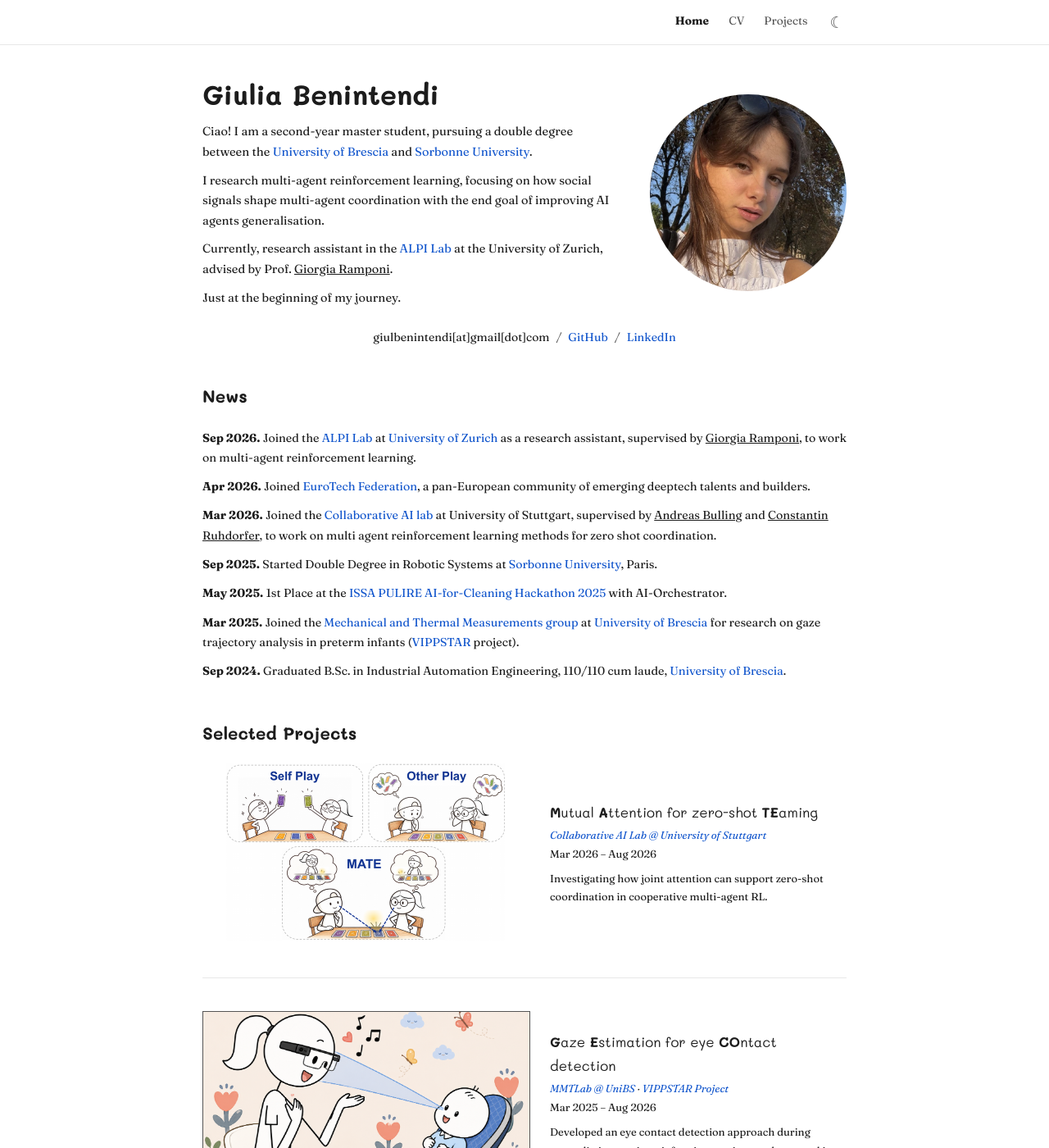
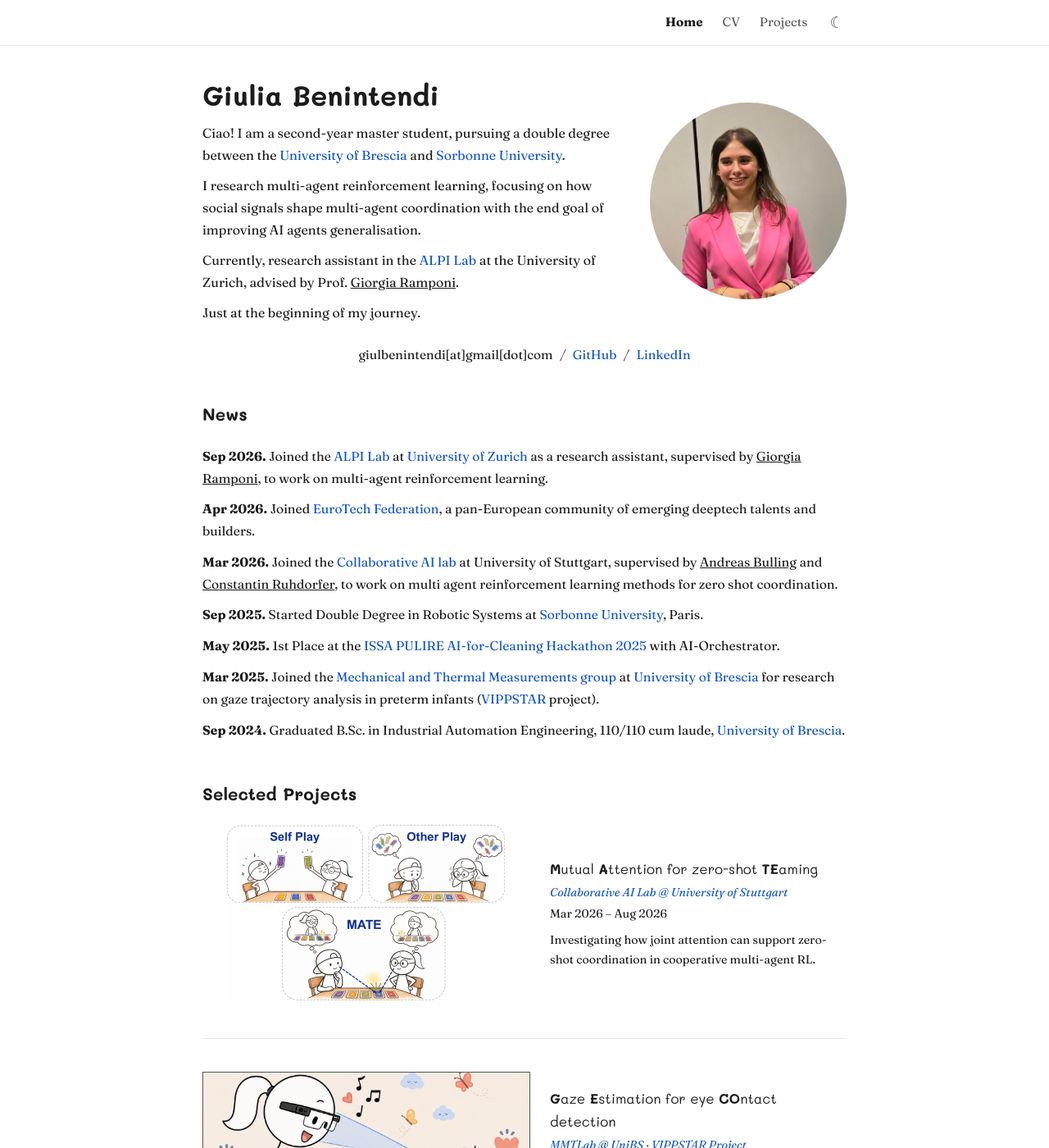
Before and after one commit to giuliabenintendi/giuliabenintendi.github.io, a Jekyll site: the page built from index.html, in a window 1280 px wide and 1400 px high. Shown: the whole window at 82% size. Built offline with Jekyll 4.4.1, drawn with Linux system fonts in a browser that asks for light colours.

Commit message:
restore previous profile photo, enlarge body text

```diff
--- a/assets/css/style.css
+++ b/assets/css/style.css
@@ -101,7 +101,7 @@ a.person-link {
 
 .nav-links a {
   color: var(--text-secondary);
-  font-size: 0.86rem;
+  font-size: 0.95rem;
   font-weight: 400;
   transition: color 0.2s;
 }
@@ -168,7 +168,7 @@ a.person-link {
 
 .hero-text .tagline {
   color: var(--text);
-  font-size: 0.91rem;
+  font-size: 1.0rem;
   line-height: 1.7;
 }
 
@@ -183,7 +183,7 @@ a.person-link {
 /* ── Social Links ── */
 .social-links {
   margin-bottom: 2.5rem;
-  font-size: 0.88rem;
+  font-size: 0.97rem;
   line-height: 1.8;
   text-align: center;
 }
@@ -213,7 +213,7 @@ a.person-link {
 
 .news-item {
   padding: 0.35rem 0;
-  font-size: 0.89rem;
+  font-size: 0.98rem;
   line-height: 1.7;
 }
 
@@ -261,7 +261,7 @@ a.person-link {
   align-items: center;
   justify-content: center;
   color: var(--text-secondary);
-  font-size: 0.81rem;
+  font-size: 0.89rem;
   font-style: italic;
 }
 
@@ -285,27 +285,27 @@ a.person-link {
 }
 
 .project-org {
-  font-size: 0.74rem;
+  font-size: 0.82rem;
   font-style: italic;
   color: var(--text-secondary);
   margin-bottom: 0.1rem;
 }
 
 .project-date {
-  font-size: 0.72rem;
+  font-size: 0.79rem;
   color: var(--text-secondary);
   margin-bottom: 0.5rem;
 }
 
 .project-body p {
-  font-size: 0.81rem;
+  font-size: 0.89rem;
   color: var(--text);
   line-height: 1.7;
 }
 
 .project-links {
   margin-top: 0.5rem;
-  font-size: 0.84rem;
+  font-size: 0.92rem;
 }
 
 .project-links a {
@@ -331,7 +331,7 @@ a.person-link {
 
 .about-section p,
 .about-section li {
-  font-size: 0.89rem;
+  font-size: 0.98rem;
   line-height: 1.7;
   color: var(--text);
 }
@@ -375,11 +375,11 @@ img.entry-logo {
 
 .entry-header strong {
   font-weight: 600;
-  font-size: 0.91rem;
+  font-size: 1.0rem;
 }
 
 .entry-date {
-  font-size: 0.81rem;
+  font-size: 0.89rem;
   color: var(--text-secondary);
   white-space: nowrap;
 }
@@ -393,7 +393,7 @@ img.entry-logo {
 }
 
 .entry-sub {
-  font-size: 0.84rem;
+  font-size: 0.92rem;
   color: var(--text-secondary);
   font-style: italic;
 }
@@ -403,7 +403,7 @@ img.entry-logo {
 }
 
 .entry p {
-  font-size: 0.84rem;
+  font-size: 0.92rem;
   color: var(--text-secondary);
   margin-top: 0.2rem;
 }
@@ -418,7 +418,7 @@ img.entry-logo {
 .skill-tag {
   background: #eef2f7;
   color: var(--accent);
-  font-size: 0.76rem;
+  font-size: 0.84rem;
   font-weight: 500;
   padding: 0.3rem 0.7rem;
   border-radius: 4px;
@@ -460,7 +460,7 @@ img.entry-logo {
 }
 
 .story-body p {
-  font-size: 0.91rem;
+  font-size: 1.0rem;
   line-height: 1.8;
   margin-bottom: 1.3rem;
   color: var(--text);
@@ -473,7 +473,7 @@ img.entry-logo {
   padding: 2rem 2rem;
   border-top: 1px solid var(--border);
   text-align: center;
-  font-size: 0.78rem;
+  font-size: 0.86rem;
   color: var(--text-secondary);
 }
 
```
Also changed, not shown: assets/images/profile.jpg.
